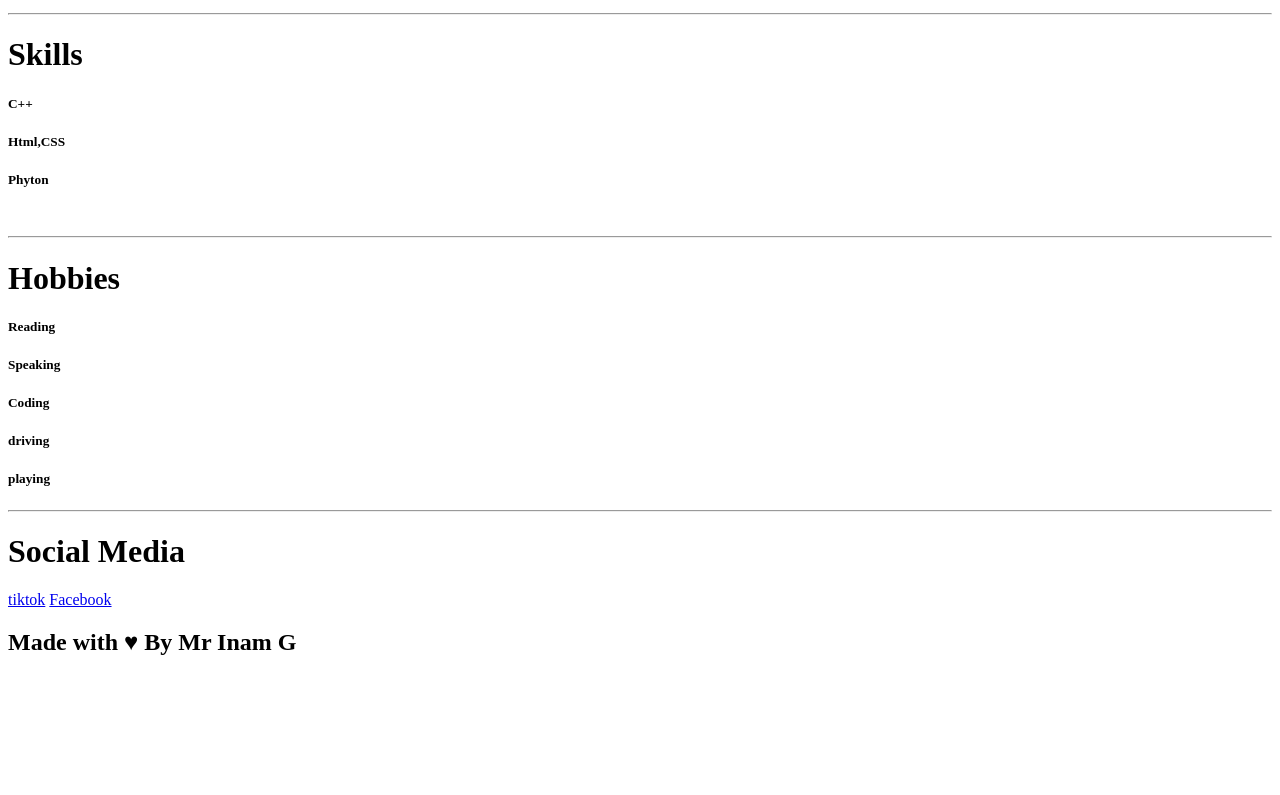
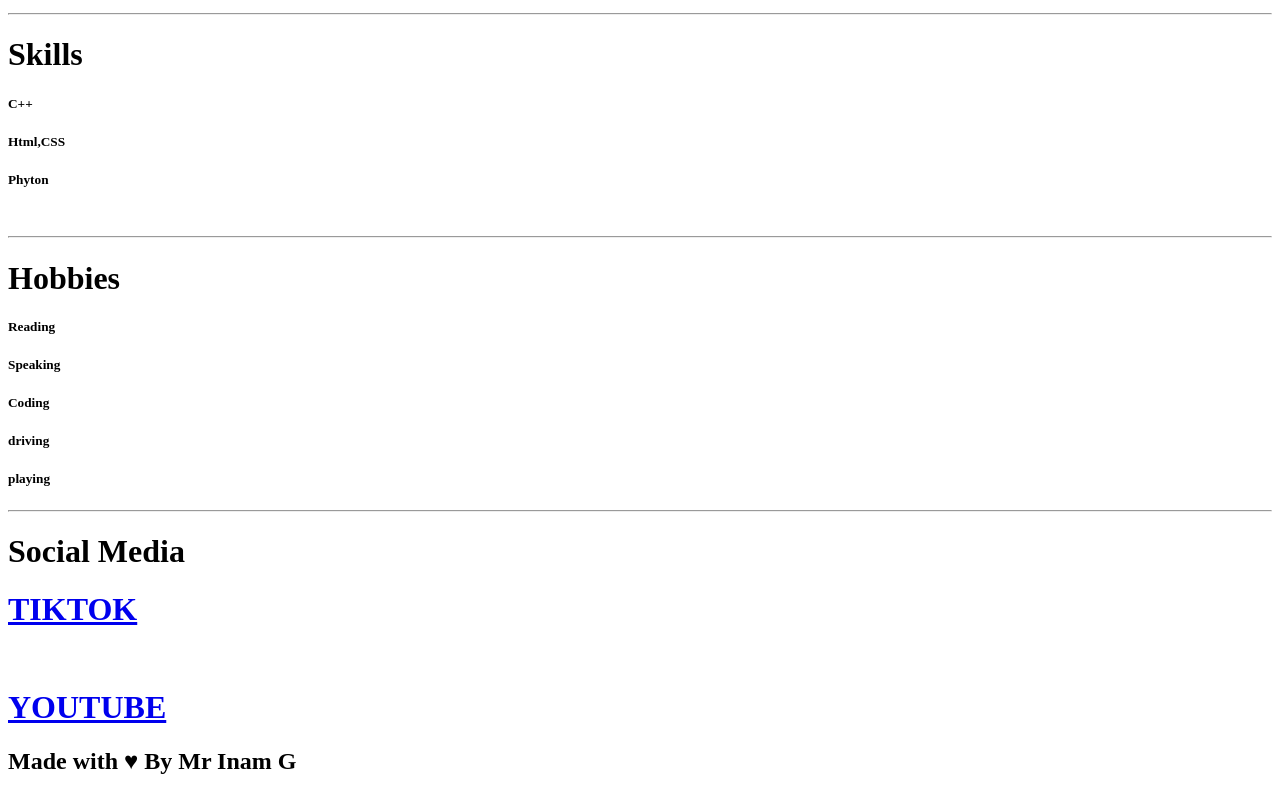
Before and after one commit to inamullah989898/Resume, a plain HTML site: page tjs1st.html in a window 1280 px wide. Shown: the part 740-1535 px from the top of the page. Before the commit the page ends 1416 px from the top, so only its background shows below. Drawn offline with Linux system fonts and the light colour scheme.

Commit message:
Wellcome

```diff
--- a/tjs1st.html
+++ b/tjs1st.html
@@ -31,9 +31,9 @@
      <h5>playing</h5>
      <hr>
     <h1>Social Media</h1>
-    <a href="mr.inamg5">tiktok</a>
-    <a href="Inam Ullah">Facebook</a>
-
+      <h1> <a href="https://vt.tiktok.com/ZS5T2rWPM/">TIKTOK</a></h1>
+    <br>
+    <h1><a href="https://www.youtube.com/">YOUTUBE</a></h1>
 
 
 
```
Also changed, not shown: link.html (+1 -0 lines).
